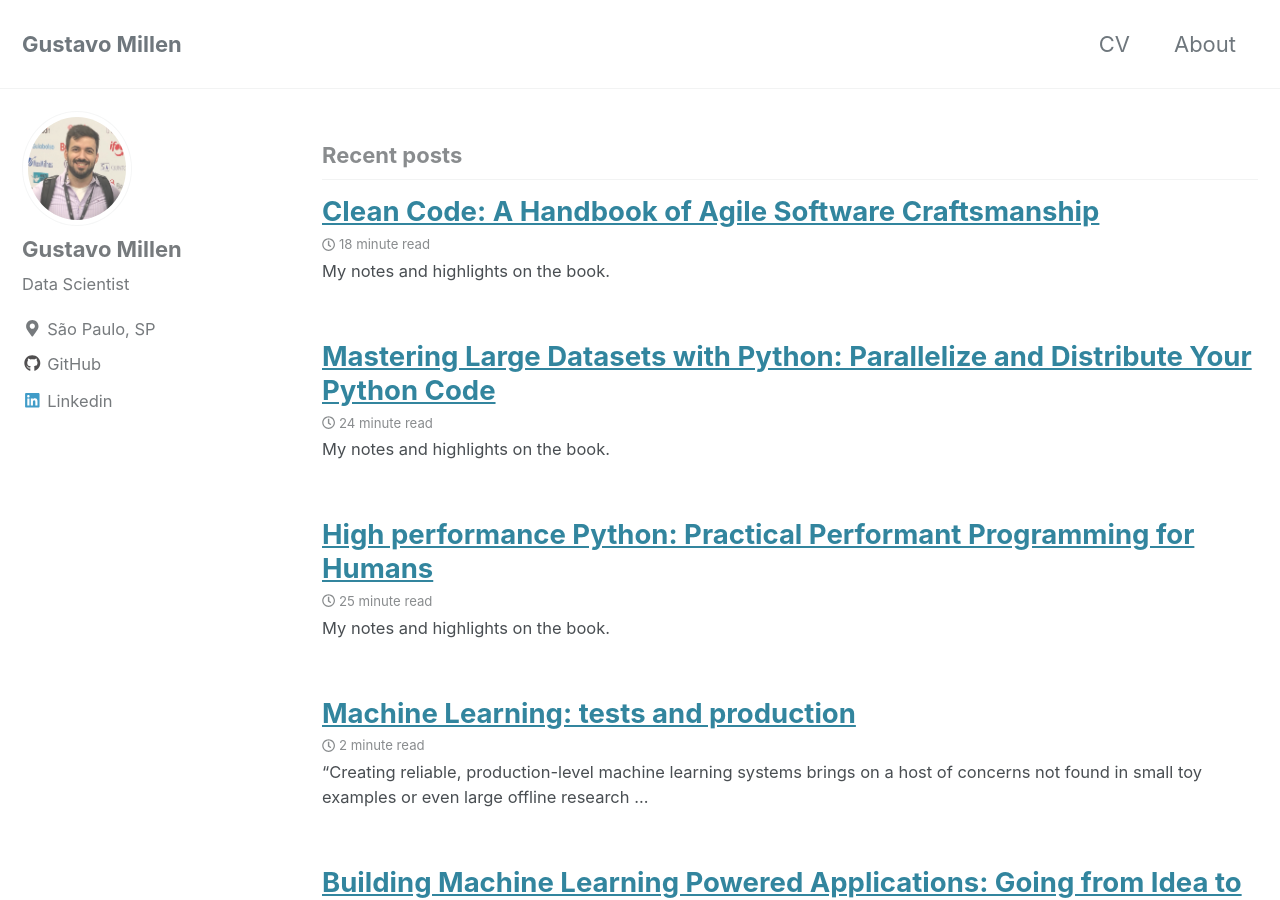
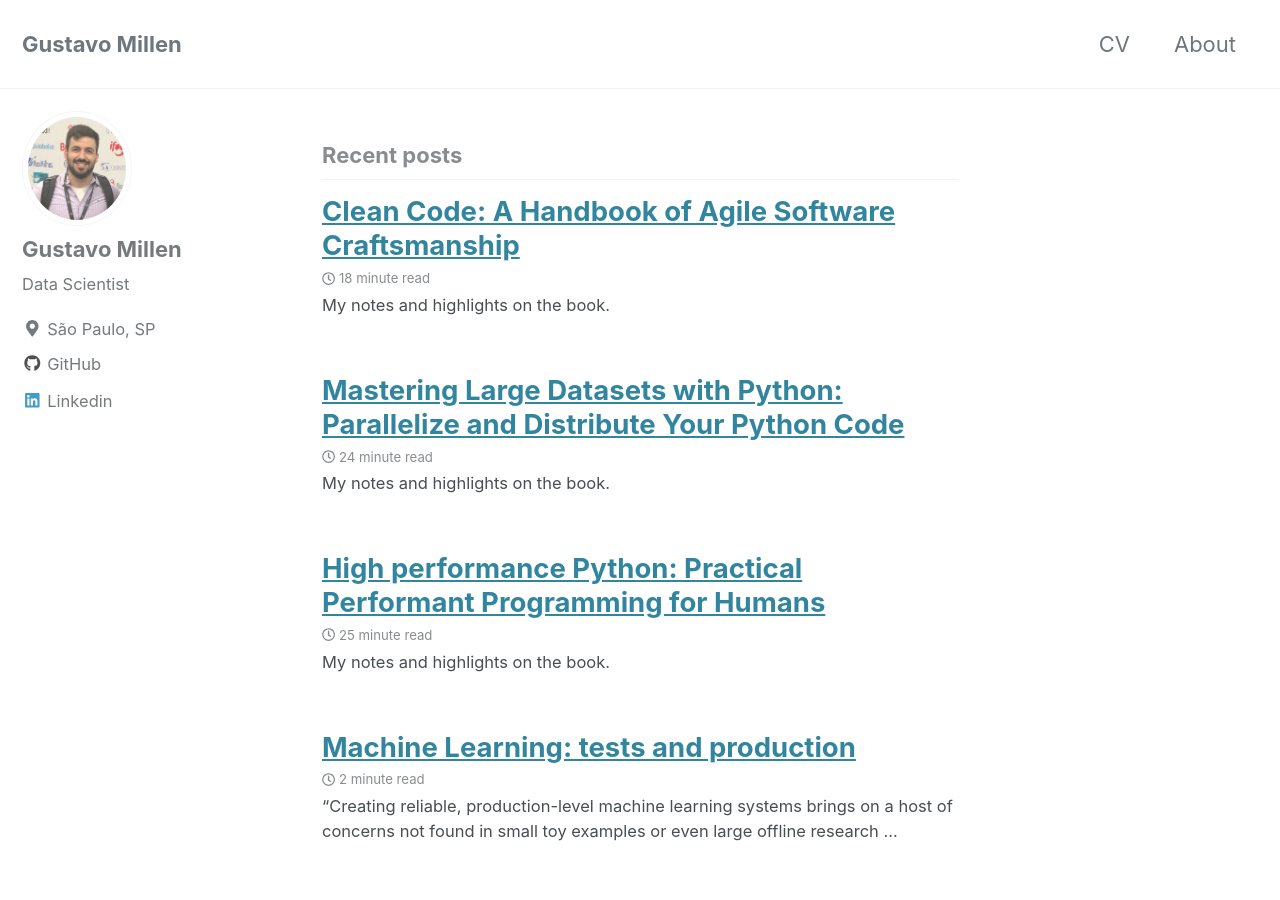
Before and after one commit to millengustavo/millengustavo.github.io, a Jekyll site: the page built from index.html, in a window 1280 px wide and 900 px high. Built offline with Jekyll 4.4.1, drawn with Linux system fonts in a browser that asks for light colours; cached includes are drawn as plain includes; nearby versions of some CDN libraries; the list of posts is cut into pages by our own code.

Commit message:
Remove entries layout

```diff
--- a/index.html
+++ b/index.html
@@ -1,6 +1,4 @@
 ---
 layout: home
 author_profile: true
-entries_layout: grid
-classes: wide
 ---
```
